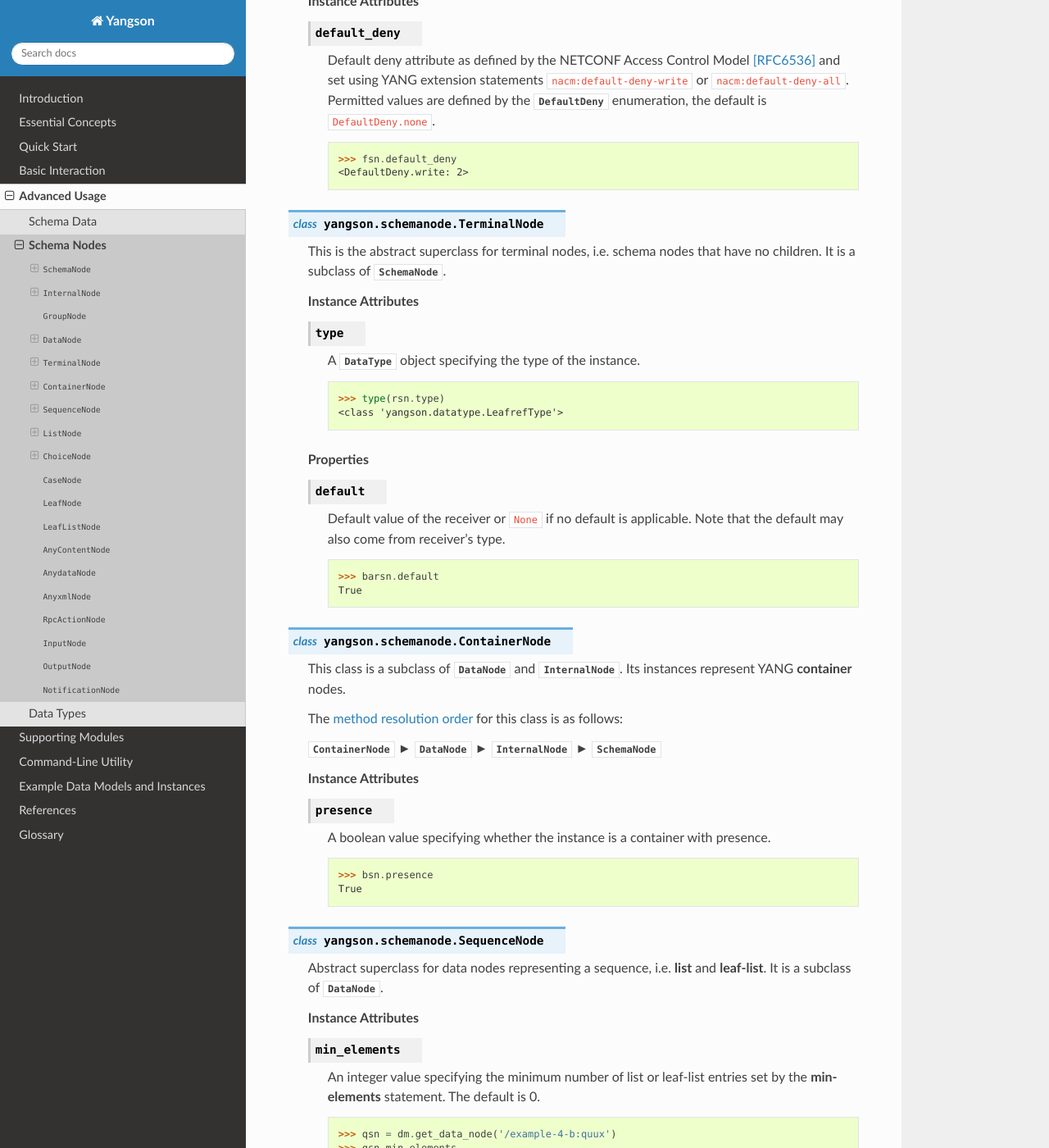
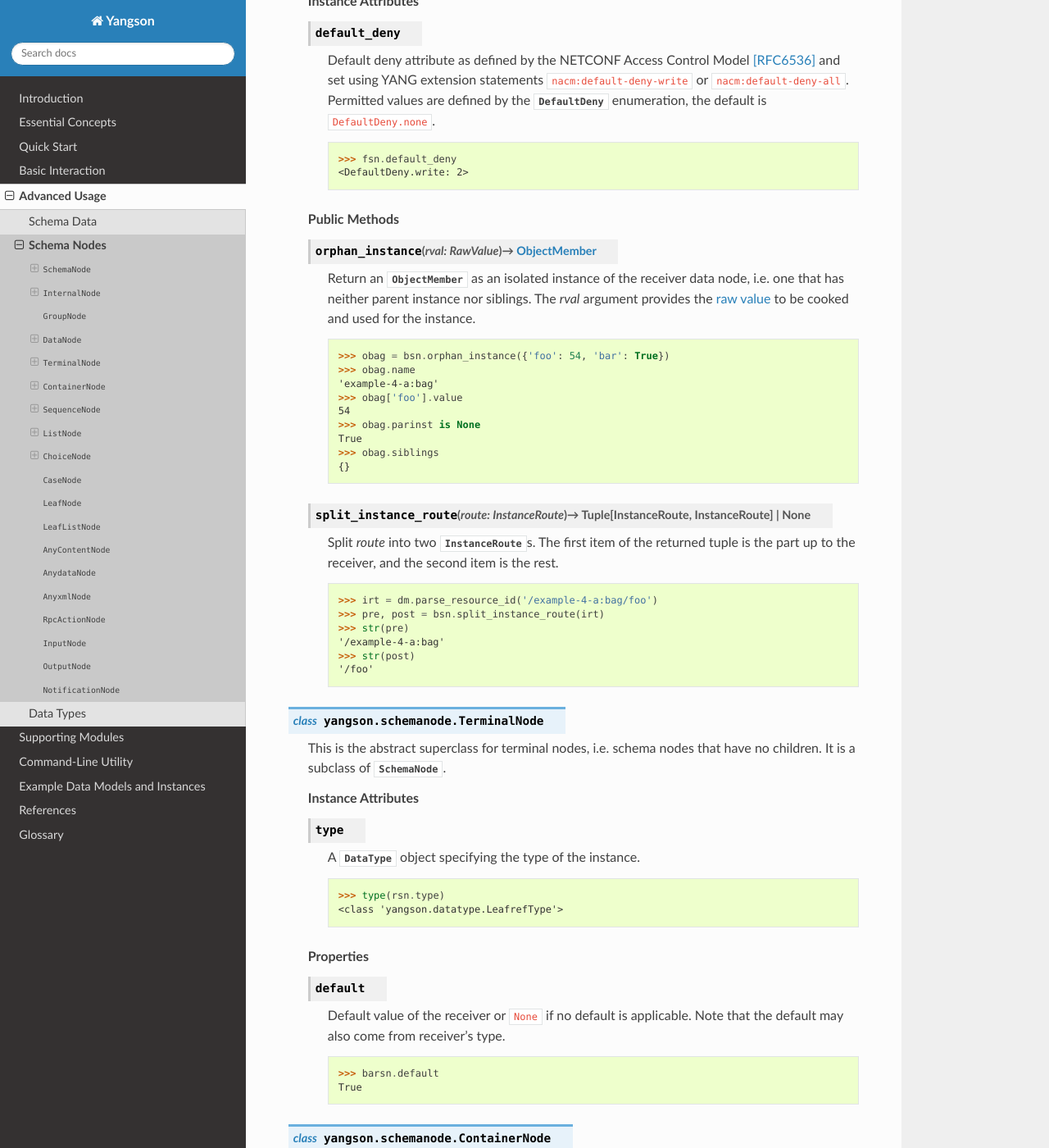
Before and after one commit to CZ-NIC/yangson, a Sphinx documentation site: the page built from docs/schemanode.rst, in a window 1280 px wide and 1400 px high, scrolled down 6090 px. Shown: the whole window at 82% size. Built offline with Sphinx 7.4.7 and the Read the Docs theme 2.0.0, drawn with Linux system fonts in a browser that asks for light colours; some of the changed text lies outside the part shown.

Commit message:
Update documentation.

```diff
--- a/docs/schemanode.rst
+++ b/docs/schemanode.rst
@@ -63,10 +63,10 @@ __ http://www.sphinx-doc.org/en/stable/ext/doctest.html
 .. doctest::
 
    >>> dm = DataModel.from_file('yang-library-ex4.json',
-   ... mod_path=[".", "../../../yang-modules/ietf"])
-   >>> fsn = dm.get_schema_node("/example-4-a:bag/foo")
-   >>> rsn = dm.get_schema_node("/example-4-a:bag/opts/example-4-b:fooref/fooref")
-   >>> with open("example-data.json") as infile:
+   ... mod_path=['.', '../../../yang-modules/ietf'])
+   >>> fsn = dm.get_schema_node('/example-4-a:bag/foo')
+   >>> rsn = dm.get_schema_node('/example-4-a:bag/opts/example-4-b:fooref/fooref')
+   >>> with open('example-data.json') as infile:
    ...     ri = json.load(infile)
    >>> inst = dm.from_raw(ri)
 
@@ -116,7 +116,7 @@ __ http://www.sphinx-doc.org/en/stable/ext/doctest.html
 
       .. doctest::
 
-	 >>> dm.get_data_node("/example-4-a:bag").description
+	 >>> dm.get_data_node('/example-4-a:bag').description
 	 'Top-level container.'
 	 >>> rsn.description is None
 	 True
@@ -248,7 +248,7 @@ __ http://www.sphinx-doc.org/en/stable/ext/doctest.html
 	 >>> raw = {'baz': [None]}
 	 >>> type(raw)
 	 <class 'dict'>
-	 >>> cooked = bsn.from_raw(raw, "/example-4-a:bag")
+	 >>> cooked = bsn.from_raw(raw, '/example-4-a:bag')
 	 >>> cooked
 	 {'baz': (None,)}
 	 >>> type(cooked)
@@ -282,7 +282,7 @@ __ http://www.sphinx-doc.org/en/stable/ext/doctest.html
 
       .. doctest::
 
-	 >>> barsn = bsn.get_child("bar", "example-4-a")
+	 >>> barsn = bsn.get_child('bar', 'example-4-a')
 	 >>> barsn.qual_name
 	 ('bar', 'example-4-a')
 
@@ -373,6 +373,43 @@ or **uses** statement if this statement is conditional, i.e. has a
 
 	 >>> fsn.default_deny
 	 <DefaultDeny.write: 2>
+
+   .. rubric:: Public Methods
+
+   .. method:: orphan_instance(rval: RawValue) -> ObjectMember
+
+      Return an :class:`~.instance.ObjectMember` as an isolated
+      instance of the receiver data node, i.e. one that has neither
+      parent instance nor siblings. The *rval* argument provides the
+      :term:`raw value` to be cooked and used for the instance.
+
+      .. doctest::
+
+	 >>> obag = bsn.orphan_instance({'foo': 54, 'bar': True})
+	 >>> obag.name
+	 'example-4-a:bag'
+	 >>> obag['foo'].value
+	 54
+	 >>> obag.parinst is None
+	 True
+	 >>> obag.siblings
+	 {}
+
+   .. method:: split_instance_route(route: InstanceRoute) -> \
+	       Optional[Tuple[InstanceRoute, InstanceRoute]]
+
+      Split *route* into two :class:`~.instance.InstanceRoute`\ s. The
+      first item of the returned tuple is the part up to the receiver,
+      and the second item is the rest.
+
+      .. doctest::
+
+	 >>> irt = dm.parse_resource_id('/example-4-a:bag/foo')
+	 >>> pre, post = bsn.split_instance_route(irt)
+	 >>> str(pre)
+	 '/example-4-a:bag'
+	 >>> str(post)
+	 '/foo'
 
 .. class:: TerminalNode
 
@@ -490,7 +527,7 @@ or **uses** statement if this statement is conditional, i.e. has a
 
       .. doctest::
 
-	 >>> qsn.entry_from_raw("2.7182")
+	 >>> qsn.entry_from_raw('2.7182')
 	 Decimal('2.7182')
 
 .. class:: ListNode
@@ -517,6 +554,15 @@ or **uses** statement if this statement is conditional, i.e. has a
       group of descendant leafs whose values are required to be unique
       across all list entries. See **unique** statement in [RFC7950]_,
       sec. `7.8.3`_.
+
+   .. rubric:: Public Methods
+
+   .. method:: orphan_entry(rval: RawObject) -> ArrayEntry
+
+      Return an :class:`~.instance.ArrayEntry` as an isolated entry of
+      the receiver list, i.e. one that has neither parent instance nor
+      sibling entries. The *rval* argument provides the :term:`raw
+      value` (object) to be cooked and used for the entry.
 
 .. class:: ChoiceNode(InternalNode)
 
```
Also changed, not shown: other parts of docs/schemanode.rst (+1 -1 lines).
